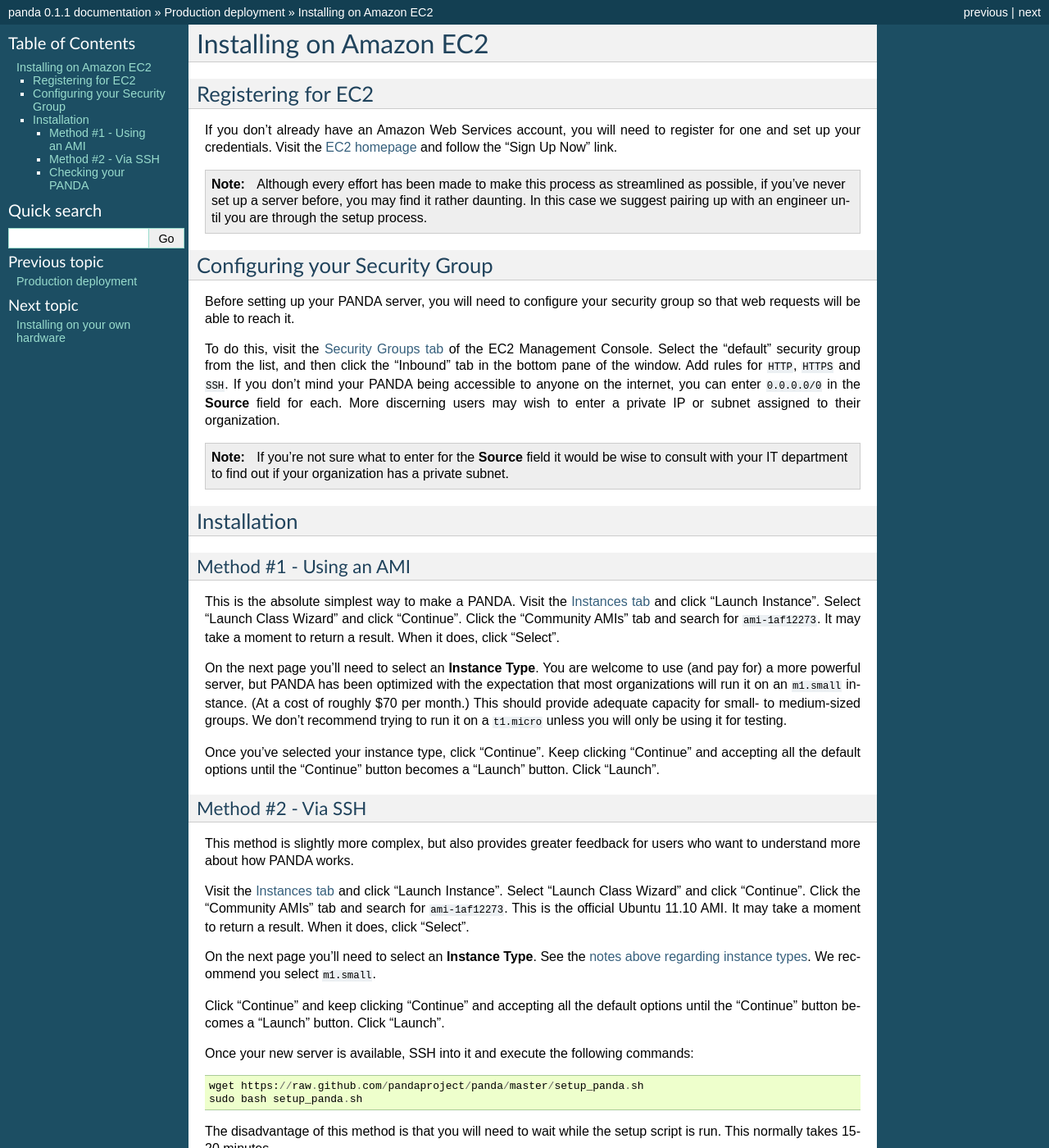
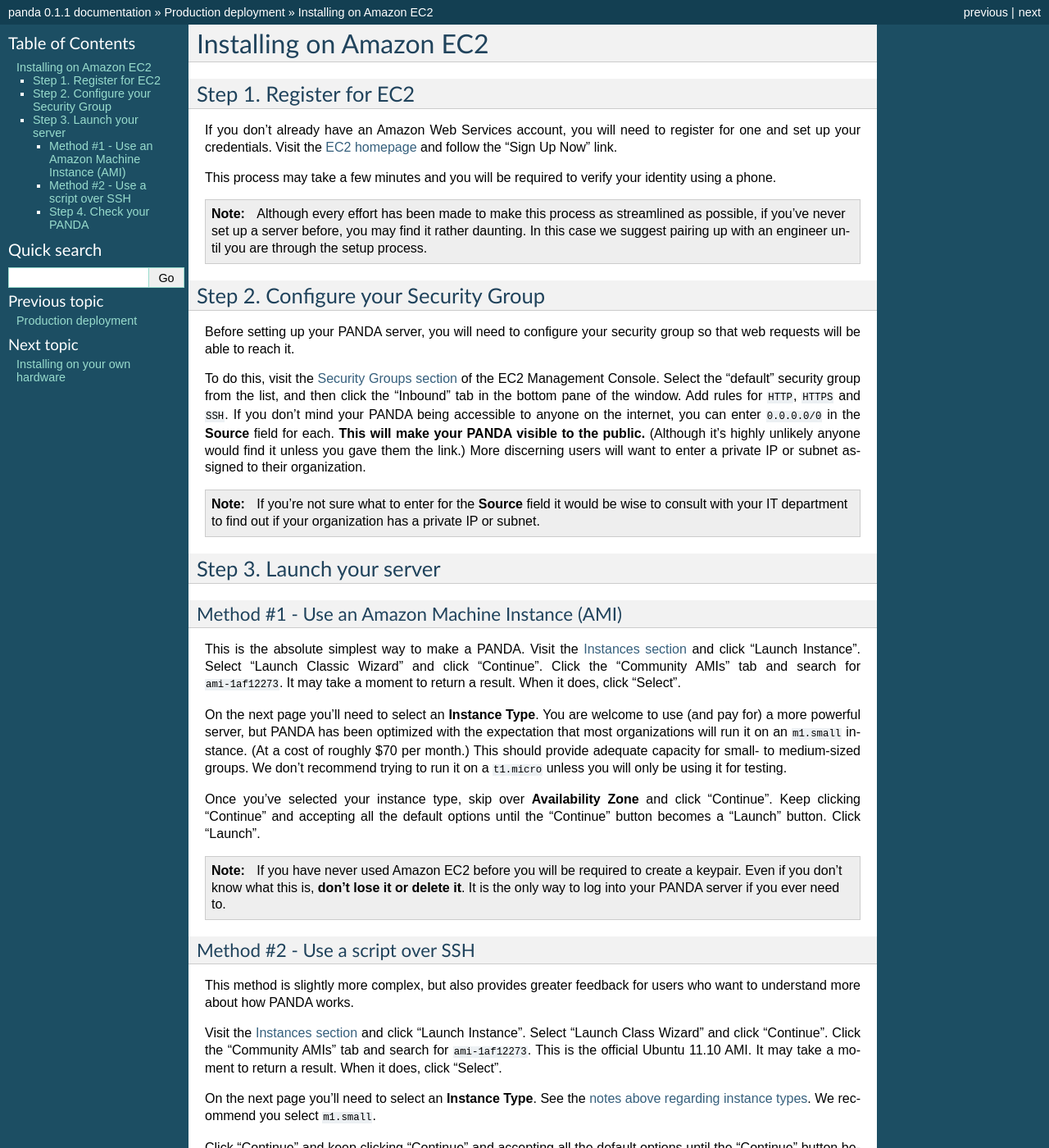
Before and after one commit to pandaproject/panda, a Sphinx documentation site: the page built from docs/amazon.rst, in a window 1280 px wide and 1400 px high. Shown: the whole window at 82% size. Built offline with Sphinx 7.4.7, drawn with Linux system fonts in a browser that asks for light colours; some of the changed text lies outside the part shown.

Commit message:
Tweaks to install docs.

```diff
--- a/docs/amazon.rst
+++ b/docs/amazon.rst
@@ -2,46 +2,52 @@
 Installing on Amazon EC2
 ========================
 
-Registering for EC2
-===================
+Step 1. Register for EC2
+========================
 
 If you don't already have an Amazon Web Services account, you will need to register for one and set up your credentials. Visit the `EC2 homepage <http://aws.amazon.com/ec2/>`_ and follow the "Sign Up Now" link.
+
+This process may take a few minutes and you will be required to verify your identity using a phone.
 
 .. note::
 
     Although every effort has been made to make this process as streamlined as possible, if you've never set up a server before, you may find it rather daunting. In this case we suggest pairing up with an engineer until you are through the setup process.
 
-Configuring your Security Group
-===============================
+Step 2. Configure your Security Group
+=====================================
 
 Before setting up your PANDA server, you will need to configure your security group so that web requests will be able to reach it.
 
-To do this, visit the `Security Groups tab <https://console.aws.amazon.com/ec2/home?#s=SecurityGroups>`_ of the EC2 Management Console. Select the "default" security group from the list, and then click the "Inbound" tab in the bottom pane of the window. Add rules for ``HTTP``, ``HTTPS`` and ``SSH``. If you don't mind your PANDA being accessible to anyone on the internet, you can enter ``0.0.0.0/0`` in the **Source** field for each. More discerning users may wish to enter a private IP or subnet assigned to their organization.
+To do this, visit the `Security Groups section <https://console.aws.amazon.com/ec2/home?#s=SecurityGroups>`_ of the EC2 Management Console. Select the "default" security group from the list, and then click the "Inbound" tab in the bottom pane of the window. Add rules for ``HTTP``, ``HTTPS`` and ``SSH``. If you don't mind your PANDA being accessible to anyone on the internet, you can enter ``0.0.0.0/0`` in the **Source** field for each. **This will make your PANDA visible to the public.** (Although it's highly unlikely anyone would find it unless you gave them the link.) More discerning users will want to enter a private IP or subnet assigned to their organization.
 
 .. note::
 
-    If you're not sure what to enter for the **Source** field it would be wise to consult with your IT department to find out if your organization has a private subnet.
+    If you're not sure what to enter for the **Source** field it would be wise to consult with your IT department to find out if your organization has a private IP or subnet.
 
-Installation
-============
+Step 3. Launch your server
+==========================
 
-Method #1 - Using an AMI
-------------------------
+Method #1 - Use an Amazon Machine Instance (AMI)
+------------------------------------------------
 
-This is the absolute simplest way to make a PANDA. Visit the `Instances tab <https://console.aws.amazon.com/ec2/home?#s=Instances>`_ and click "Launch Instance". Select "Launch Class Wizard" and click "Continue". Click the "Community AMIs" tab and search for ``ami-1af12273``. It may take a moment to return a result. When it does, click "Select".
+This is the absolute simplest way to make a PANDA. Visit the `Instances section <https://console.aws.amazon.com/ec2/home?#s=Instances>`_ and click "Launch Instance". Select "Launch Classic Wizard" and click "Continue". Click the "Community AMIs" tab and search for ``ami-1af12273``. It may take a moment to return a result. When it does, click "Select".
 
 .. _notes above regarding instance types:
 
 On the next page you'll need to select an **Instance Type**. You are welcome to use (and pay for) a more powerful server, but PANDA has been optimized with the expectation that most organizations will run it on an ``m1.small`` instance. (At a cost of roughly $70 per month.) This should provide adequate capacity for small- to medium-sized groups. We don't recommend trying to run it on a ``t1.micro`` unless you will only be using it for testing.
 
-Once you've selected your instance type, click "Continue". Keep clicking "Continue" and accepting all the default options until the "Continue" button becomes a "Launch" button. Click "Launch".
+Once you've selected your instance type, skip over **Availability Zone** and click "Continue". Keep clicking "Continue" and accepting all the default options until the "Continue" button becomes a "Launch" button. Click "Launch".
 
-Method #2 - Via SSH
--------------------
+.. note::
+
+    If you have never used Amazon EC2 before you will be required to create a keypair. Even if you don't know what this is, **don't lose it or delete it**. It is the only way to log into your PANDA server if you ever need to.
+
+Method #2 - Use a script over SSH
+---------------------------------
 
 This method is slightly more complex, but also provides greater feedback for users who want to understand more about how PANDA works.
 
-Visit the `Instances tab <https://console.aws.amazon.com/ec2/home?#s=Instances>`_ and click "Launch Instance". Select "Launch Class Wizard" and click "Continue". Click the "Community AMIs" tab and search for ``ami-1af12273``. This is the official Ubuntu 11.10 AMI. It may take a moment to return a result. When it does, click "Select".
+Visit the `Instances section <https://console.aws.amazon.com/ec2/home?#s=Instances>`_ and click "Launch Instance". Select "Launch Class Wizard" and click "Continue". Click the "Community AMIs" tab and search for ``ami-1af12273``. This is the official Ubuntu 11.10 AMI. It may take a moment to return a result. When it does, click "Select".
 
 On the next page you'll need to select an **Instance Type**. See the `notes above regarding instance types`_. We recommend you select ``m1.small``.
 
@@ -58,10 +64,10 @@
 
     An installation log will be created at ``/var/log/panda-install.log`` in case you need to review any part of the process.
 
-Checking your PANDA
--------------------
+Step 4. Check your PANDA
+------------------------
 
-Once you've completed your selected installation method you'll want to verify that your new PANDA is available. You can browse directly using to your instance using its "Public DNS Name". Navigate to the EC2 `Instances tab <https://console.aws.amazon.com/ec2/home?#s=Instances>`_ and select your instance. The public DNS name will be listed among the instance details in the bottom pane. It will look something like this: ``ec2-50-16-157-39.compute-1.amazonaws.com``. Visit this in your browser, like so::
+Once you've completed your selected installation method you'll want to verify that your new PANDA is available. You can browse directly using to your instance using its "Public DNS Name". Navigate to the EC2 `Instances section <https://console.aws.amazon.com/ec2/home?#s=Instances>`_ and select your instance. The public DNS name will be listed among the instance details in the bottom pane. It will look something like this: ``ec2-50-16-157-39.compute-1.amazonaws.com``. Visit this in your browser, like so::
 
     http://ec2-50-16-157-39.compute-1.amazonaws.com/
 
```
